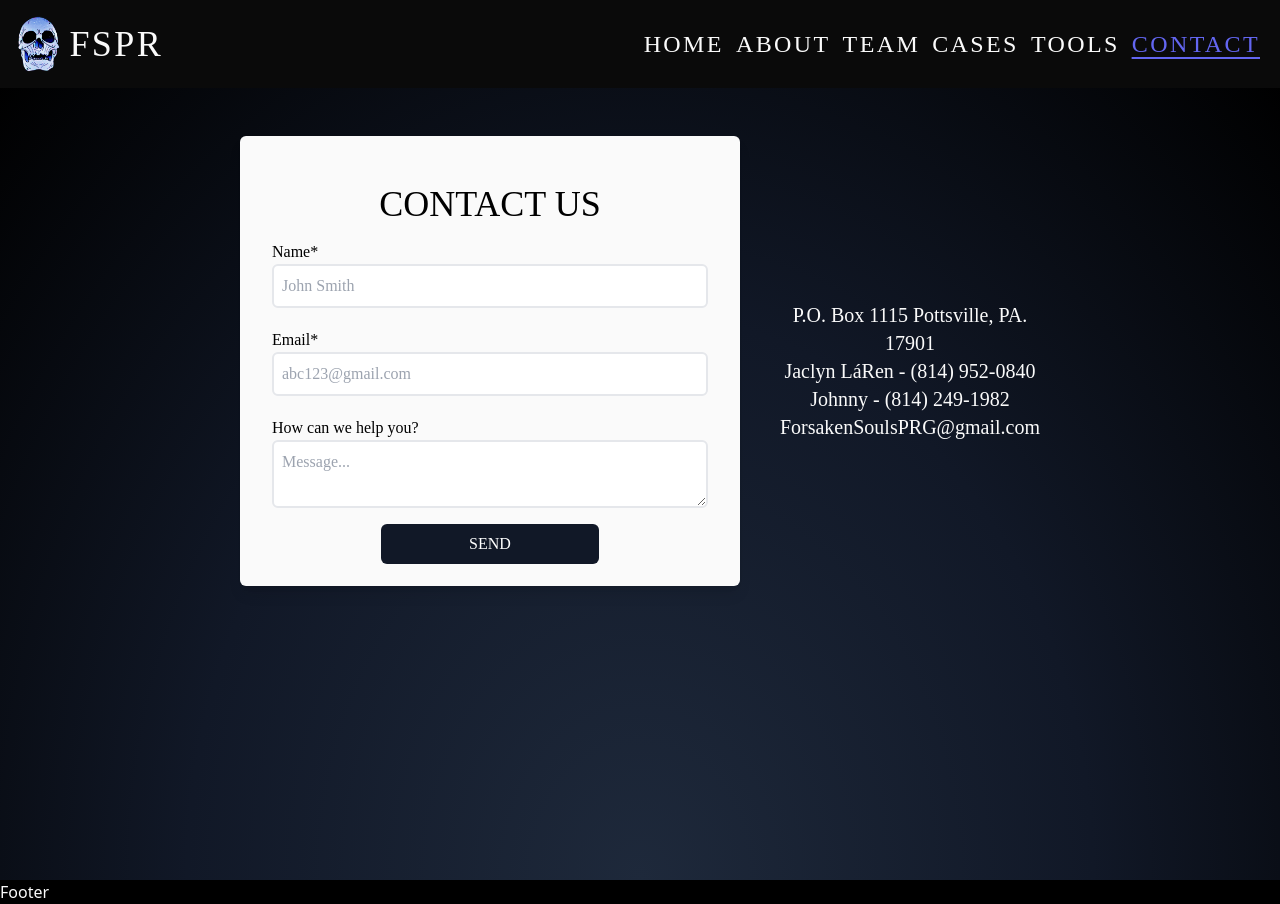
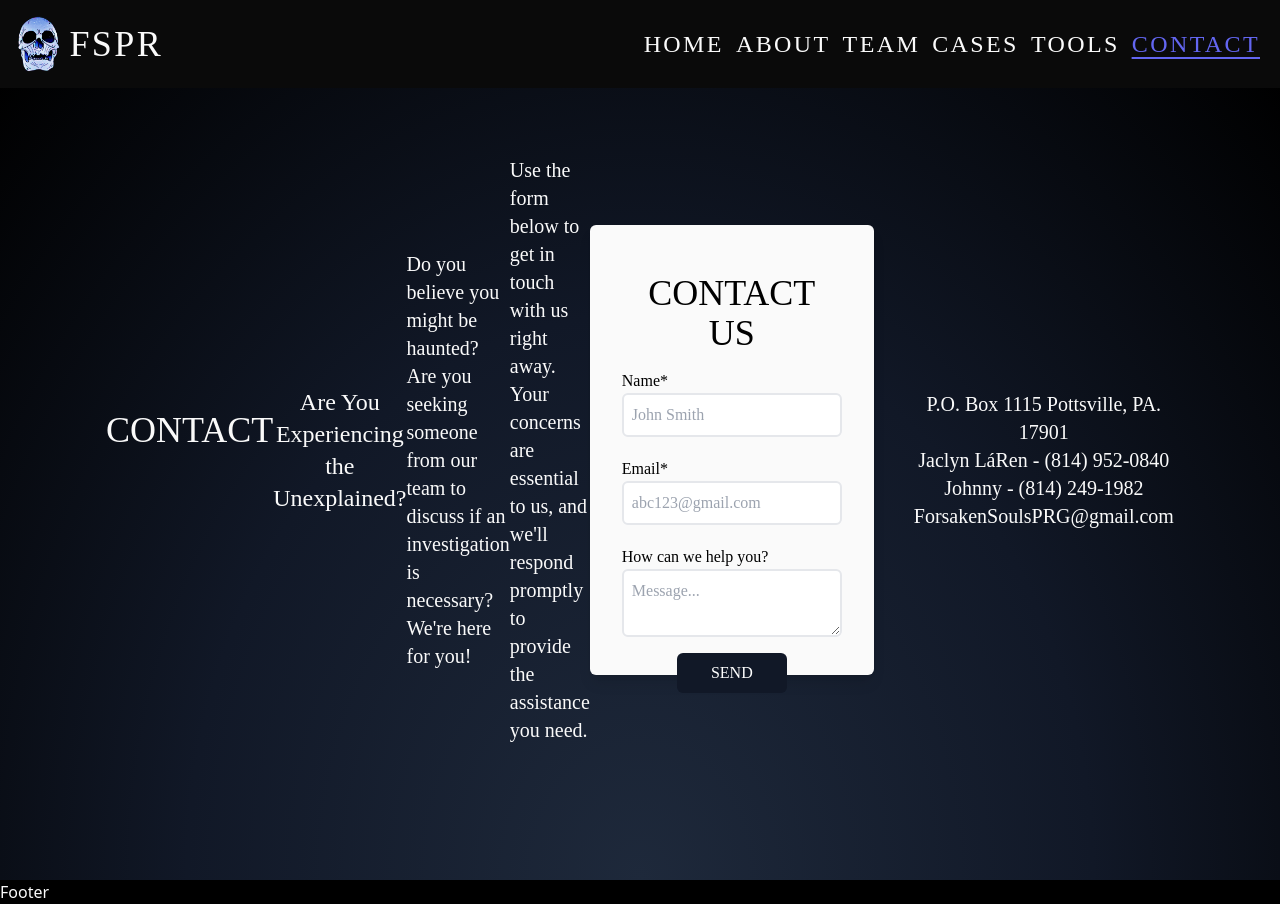
Before and after one commit to dinbusan/fspr, a React (Vite) app: page /contact in a window 1280 px wide. Built offline with nearby package versions, Linux system fonts and the light colour scheme; a web font is replaced by a local one.

Commit message:
updated message on contact page

```diff
--- a/src/pages/Contact.jsx
+++ b/src/pages/Contact.jsx
@@ -55,9 +55,25 @@ const Contact = () => {
       ) : (
         <div className="w-5/6">
           <div className="font-antique mt-14 flex justify-center">
-            <div className="w-full flex flex-col lg:flex-row xl:w-3/4 justify-center items-center">
+            <div className="w-full flex flex-col lg:flex-row xl:w-3/4 text-neutral-50 justify-center items-center">
+              <h1 className="text-4xl text-center mb-10">
+               CONTACT
+              </h1>
+              <h1 className="text-2xl text-center">
+                Are You Experiencing the Unexplained?
+              </h1>
+              <p className="text-xl mt-5">
+                Do you believe you might be haunted? Are you seeking someone
+                from our team to discuss if an investigation is necessary? We're
+                here for you!
+              </p>
+              <p className="text-xl my-5">
+                Use the form below to get in touch with us right away. Your
+                concerns are essential to us, and we'll respond promptly to
+                provide the assistance you need.
+              </p>
               <div
-                className="w-full  shadow-lg rounded-md bg-neutral-50 mr-10 p-2 md:p-8 flex flex-col"
+                className="w-full text-black shadow-lg rounded-md bg-neutral-50 lg:mr-10 p-2 md:p-8 flex flex-col"
                 style={{ height: "450px" }}
               >
                 <h2 className="text-center font-medium my-4 text-4xl">
```
